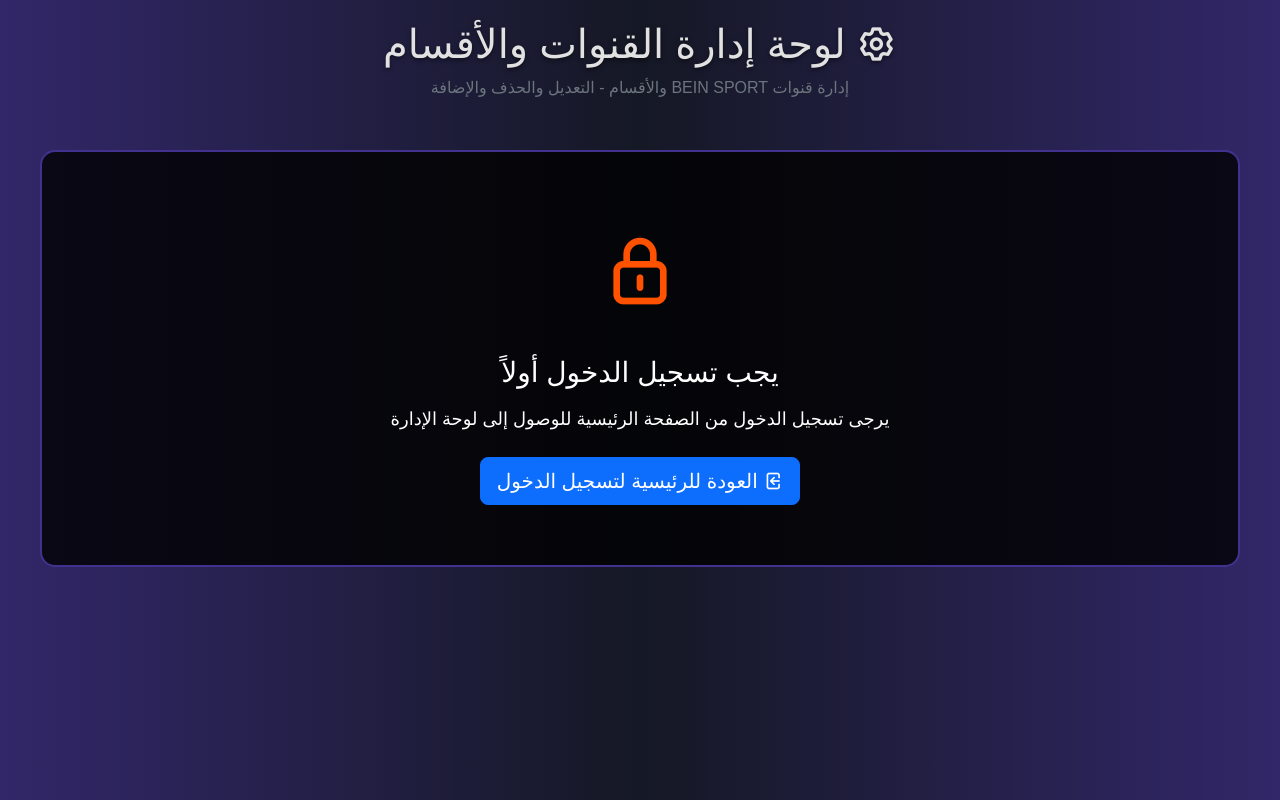
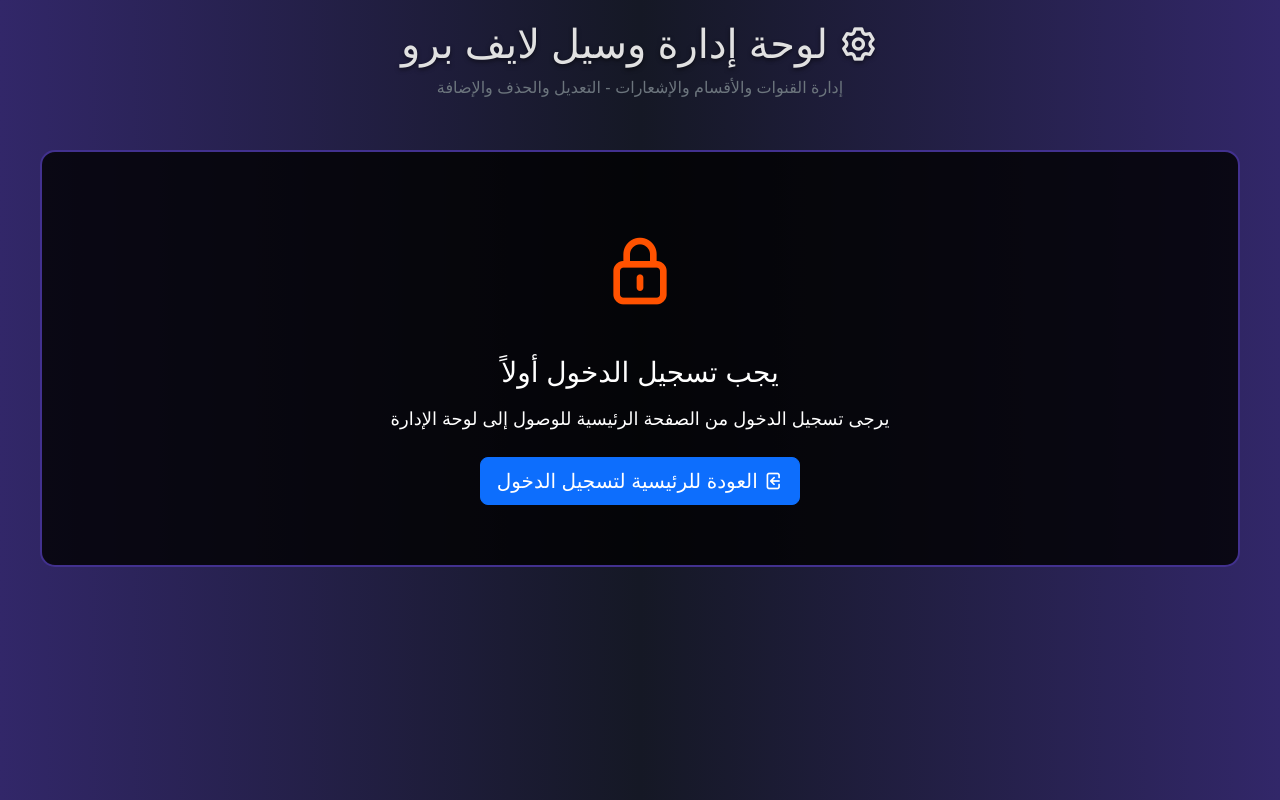
Before and after one commit to wacelalorshe/wacel-live-tv, a plain HTML site: page admin.html in a window 1280 px wide. Drawn offline with nearby package versions, Linux system fonts and the light colour scheme; no server answers.

Commit message:
Update admin.html

```diff
--- a/admin.html
+++ b/admin.html
@@ -3,7 +3,7 @@
 <head>
     <meta charset="UTF-8">
     <meta name="viewport" content="width=device-width, initial-scale=1.0">
-    <title>لوحة الإدارة - Aseel TV</title>
+    <title>لوحة الإدارة - وسيل لايف برو</title>
     <link rel="stylesheet" href="https://cdn.jsdelivr.net/npm/bootstrap@5.2.0/dist/css/bootstrap.min.css">
     <link rel="stylesheet" href="https://unicons.iconscout.com/release/v4.0.0/css/line.css">
 
@@ -17,9 +17,9 @@
                 <!-- Header -->
                 <div class="text-center mb-5">
                     <h1 style="color: #E1E1E1; text-shadow: 0 2px 4px rgba(0,0,0,0.5); font-size: 2.5rem;">
-                        <i class="uil uil-setting"></i> لوحة إدارة القنوات والأقسام
+                        <i class="uil uil-setting"></i> لوحة إدارة وسيل لايف برو
                     </h1>
-                    <p class="text-muted">إدارة قنوات BEIN SPORT والأقسام - التعديل والحذف والإضافة</p>
+                    <p class="text-muted">إدارة القنوات والأقسام والإشعارات - التعديل والحذف والإضافة</p>
                 </div>
 
                 <!-- Firebase Status -->
```
